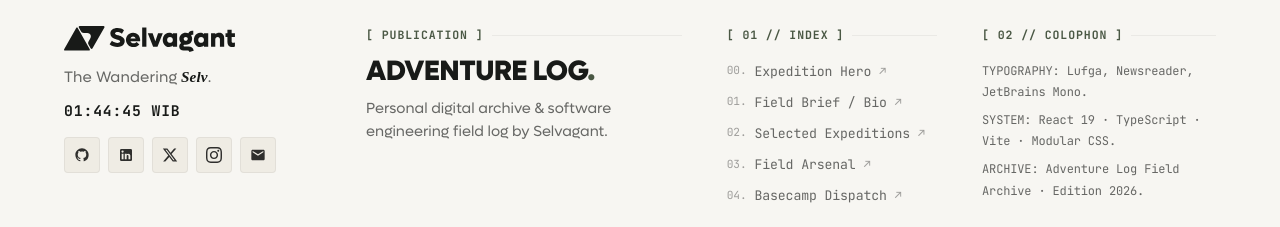
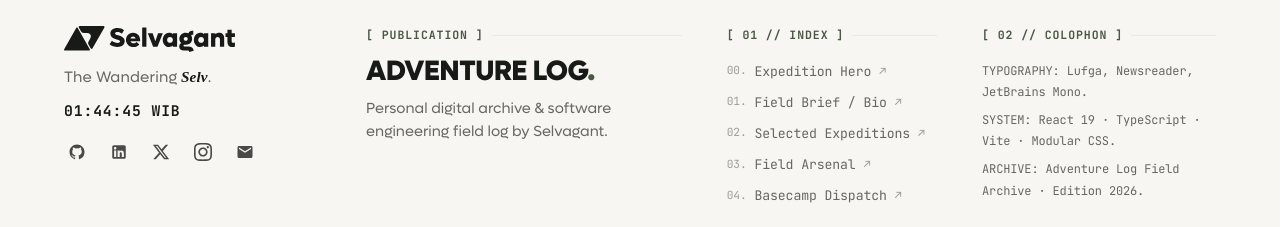
Before and after one commit to intxdv/adventure-log, a React (Vite) app: page / in a window 1280 px wide. Shown: the part 5180-5407 px from the top of the page. Built offline with nearby package versions, Linux system fonts and the light colour scheme.

Commit message:
style(footer): remove box frames from dispatch social icons for clean opnest glyph aesthetic

```diff
--- a/src/components/Footer.css
+++ b/src/components/Footer.css
@@ -149,38 +149,36 @@
   display: flex;
   align-items: center;
   flex-wrap: wrap;
-  gap: 8px;
-  margin-top: 4px;
+  gap: 16px;
+  margin-top: 6px;
 }
 
 .footer-dispatch-btn {
   display: inline-flex;
   align-items: center;
   justify-content: center;
-  width: 36px;
-  height: 36px;
-  background-color: var(--color-canvas-subtle);
-  border: 1px solid var(--hairline-subtle);
-  border-radius: 4px;
+  width: auto;
+  height: auto;
+  padding: 4px;
+  background: transparent;
+  border: none;
+  border-radius: 0;
   text-decoration: none;
-  color: var(--color-ink-muted);
-  transition: all 0.2s ease;
+  color: var(--color-ink);
+  transition: transform 0.2s ease;
+  cursor: pointer;
 }
 
 .footer-dispatch-btn:hover {
-  background-color: #FFFFFF;
-  border-color: var(--hairline-base);
-  color: var(--color-ink);
   transform: translateY(-2px);
-  box-shadow: 0 4px 10px rgba(0, 0, 0, 0.05);
 }
 
 .footer-dispatch-svg {
-  width: 16px;
-  height: 16px;
+  width: 18px;
+  height: 18px;
   display: block;
   object-fit: contain;
-  opacity: 0.8;
+  opacity: 0.70;
   transition: opacity 0.2s ease;
 }
 
```
